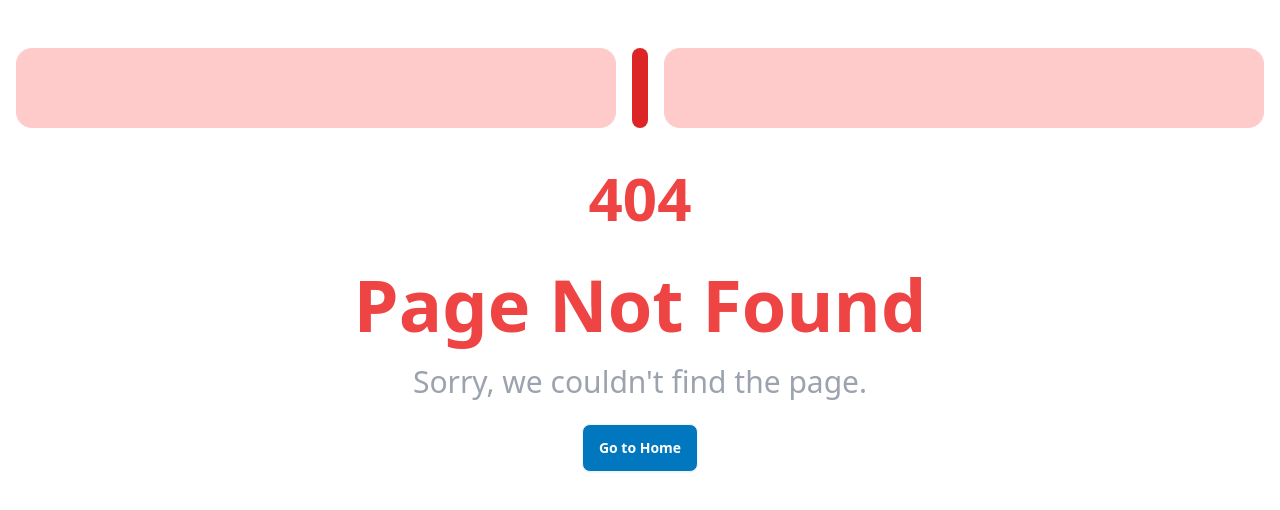
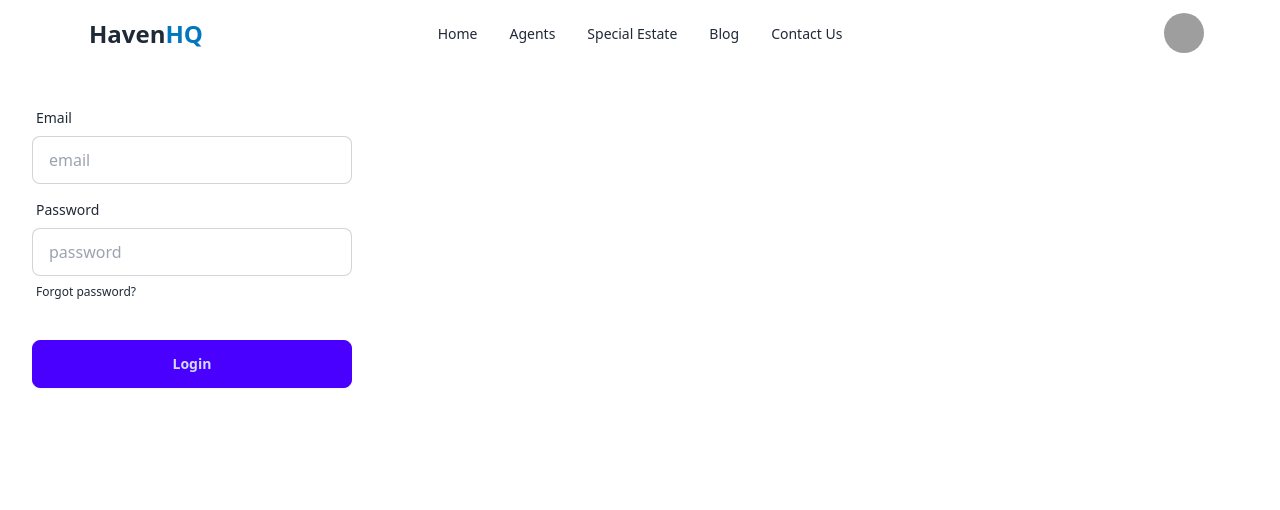
Before and after one commit to joysaha023/real-estate-react-projects, a React (Vite) app: page /login in a window 1280 px wide. Before the commit this address had no page. Shown: the top 510 px of the page. Built offline with nearby package versions, Linux system fonts and the light colour scheme; grey boxes are pictures that could not be loaded.

Commit message:
bug fixing commit

```diff
--- /dev/null
+++ b/src/Pages/LoginPage/LoginPage.jsx
@@ -0,0 +1,42 @@
+import React from "react";
+
+const LoginPage = () => {
+  return (
+    <div>
+      <form className="card-body w-[30%]">
+        <div className="form-control">
+          <label className="label">
+            <span className="label-text">Email</span>
+          </label>
+          <input
+            type="email"
+            placeholder="email"
+            className="input input-bordered"
+            required
+          />
+        </div>
+        <div className="form-control">
+          <label className="label">
+            <span className="label-text">Password</span>
+          </label>
+          <input
+            type="password"
+            placeholder="password"
+            className="input input-bordered"
+            required
+          />
+          <label className="label">
+            <a href="#" className="label-text-alt link link-hover">
+              Forgot password?
+            </a>
+          </label>
+        </div>
+        <div className="form-control mt-6">
+          <button className="btn btn-primary">Login</button>
+        </div>
+      </form>
+    </div>
+  );
+};
+
+export default LoginPage;
--- a/src/Routes/Routes.jsx
+++ b/src/Routes/Routes.jsx
@@ -9,6 +9,7 @@ import Contact from "../Pages/Contact/Contact";
 import Agents from "../Pages/Agents/Agents";
 import SpecialEstate from "../Pages/SpecialEstate/SpecialEstate";
 import EstateDetails from "../components/EstateDetails/EstateDetails";
+import LoginPage from "../Pages/LoginPage/LoginPage";
 
 const router = createBrowserRouter([
   {
@@ -44,6 +45,10 @@ const router = createBrowserRouter([
           path: "/EstateDetails/:id",
           element: <EstateDetails></EstateDetails>,
           loader: () => fetch("/data.json")
+        },
+        {
+          path: "/login",
+          element: <LoginPage></LoginPage>
         }
     ]
   },
--- a/src/components/Navbar/Navbar.jsx
+++ b/src/components/Navbar/Navbar.jsx
@@ -101,6 +101,7 @@ const Navbar = () => {
               </li>
             </ul>
           </div>
+          {/* <Link to={"/login"} className="btn bg-[#0077be] text-white hover:text-black">Login</Link> */}
         </div>
       </div>
     </div>
```
